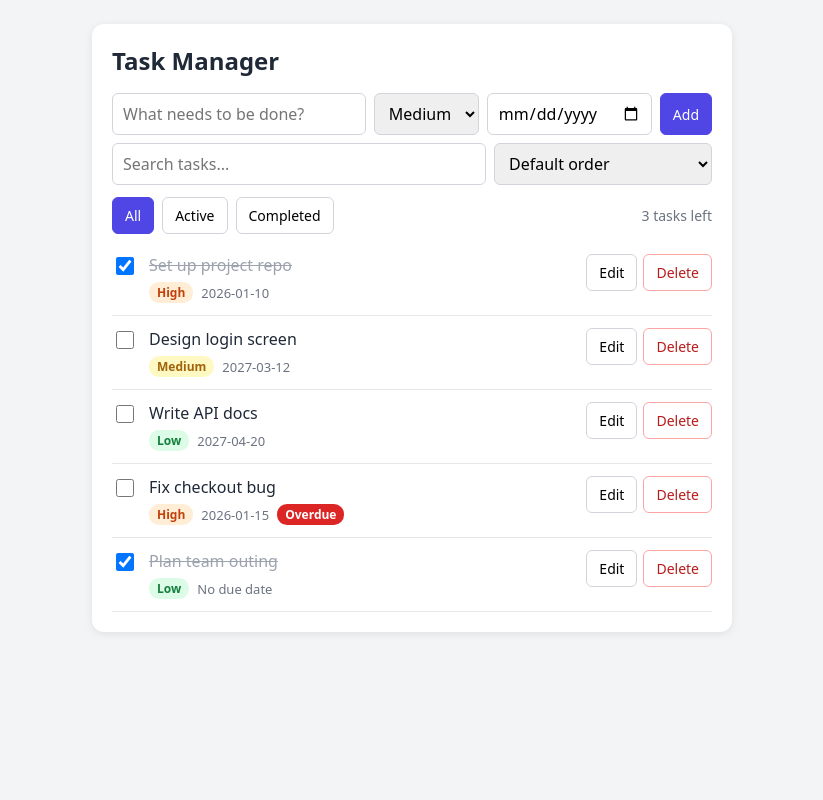
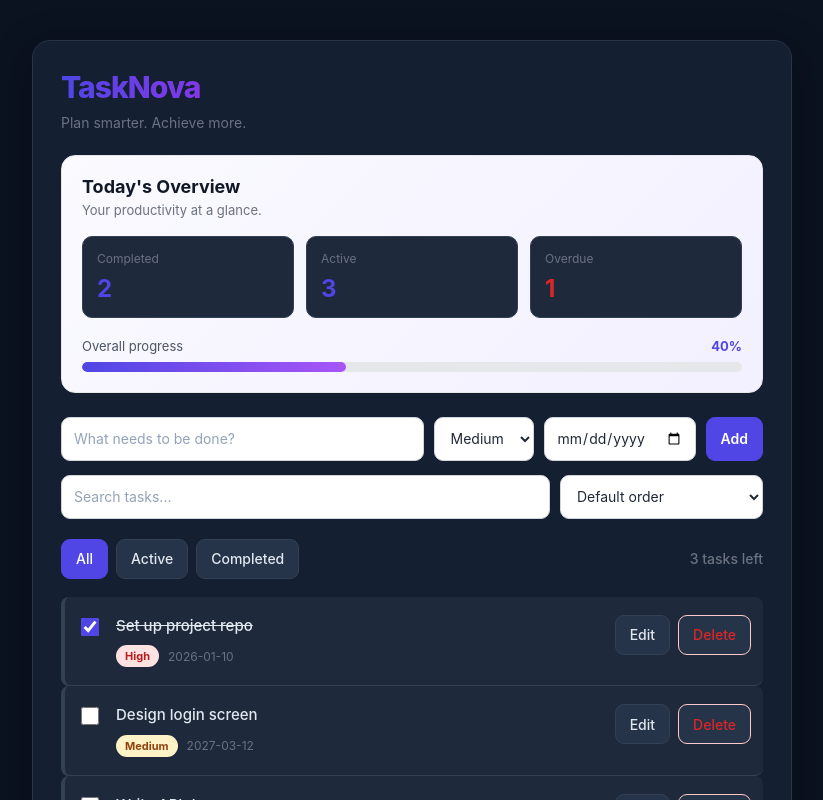
Before and after one commit to Sushil09kp/Task-Manager, a React (Vite) app: page / in a window 1280 px wide. Shown: the top 800 px of the page, without its empty margins (228-1051 px from the left). Built offline with nearby package versions, Linux system fonts and the light colour scheme.

Commit message:
Finalize TaskNova task manager

```diff
--- a/package.json
+++ b/package.json
@@ -1,5 +1,5 @@
 {
-  "name": "task-manger",
+  "name": "task-manager",
   "private": true,
   "version": "0.0.0",
   "type": "module",
--- a/src/App.css
+++ b/src/App.css
@@ -1,112 +1,240 @@
 .app {
-  max-width: 640px;
-  margin: 24px auto;
-  padding: 20px;
-  background: white;
-  border-radius: 12px;
-  box-shadow: 0 2px 8px rgba(0, 0, 0, 0.08);
+  max-width: 760px;
+  margin: 40px auto;
+  padding: 28px;
+  background: #ffffff;
+  border: 1px solid #e5e7eb;
+  border-radius: 18px;
+  box-shadow: 0 10px 35px rgba(31, 41, 55, 0.08);
+}
+
+.app-subtitle {
+  margin: -14px 0 24px;
+  color: #6b7280;
+  font-size: 14px;
+}
+
+.app-header {
+  margin-bottom: 24px;
+}
+
+.app-subtitle {
+  margin: 8px 0 0;
+  color: #6b7280;
+  font-size: 14px;
 }
 
 h1 {
-  margin: 0 0 16px;
-  font-size: 24px;
+  margin: 0 0 24px;
+  font-size: 30px;
+  font-weight: 700;
+  letter-spacing: -0.8px;
+  color: #111827;
+}
+
+
+.app-header {
+  display: flex;
+  align-items: center;
+  justify-content: space-between;           /* TaskNova Header -------------------- */
+  margin-bottom: 24px;
+}
+
+.app-header h1 {
+  margin: 0;
+  font-size: 30px;
+  font-weight: 800;
+  letter-spacing: -1px;
+  background: linear-gradient(90deg, #4f46e5, #9333ea);
+  -webkit-background-clip: text;
+  background-clip: text;
+  color: transparent;
+}
+
+.app-subtitle {
+  margin: 7px 0 0;
+  font-size: 14px;
+  color: #6b7280;
+}
+
+.task-item {
+  padding: 16px 12px;
+  border-radius: 10px;
+  transition: background 0.2s ease;
+}
+
+.task-item:hover {
+  background: #fafaff;
+}
+
+.task-item:last-child {
+  border-bottom: none;
+}
+
+.btn-delete:hover {
+  background: #fef2f2;
+  border-color: #ef4444;
+}
+
+.task-item .title {
+  font-weight: 500;
+  line-height: 1.5;
+}
+
+
+.task-item {
+  border-left: 4px solid transparent;                  /* Priority accent on task cards --------------------*/
+  padding-left: 12px;
+}
+
+.task-item.priority-high {
+  border-left-color: #f97316;
+}
+
+.task-item.priority-medium {
+  border-left-color: #eab308;
+}
+
+.task-item.priority-low {
+  border-left-color: #22c55e;
 }
 
 input[type='text'],
 input[type='search'],
 input[type='date'],
 select {
-  padding: 8px 10px;
+  min-height: 44px;
+  padding: 10px 12px;
   border: 1px solid #d1d5db;
-  border-radius: 6px;
-  font-size: 16px;
+  border-radius: 9px;
+  background: #ffffff;
+  color: #1f2937;
+  font-size: 14px;
   font-family: inherit;
+  transition: border-color 0.2s, box-shadow 0.2s;
 }
 
+input:focus,
+select:focus {
+  border-color: #6366f1;
+  box-shadow: 0 0 0 3px rgba(99, 102, 241, 0.12);
+  outline: none;
+}
+
+
 button {
-  padding: 8px 12px;
+  min-height: 40px;
+  padding: 9px 14px;
   border: 1px solid #d1d5db;
-  border-radius: 6px;
-  background: white;
+  border-radius: 9px;
+  background: #ffffff;
+  color: #374151;
   font-size: 14px;
+  font-weight: 500;
   font-family: inherit;
   cursor: pointer;
+  transition: background 0.2s, border-color 0.2s, transform 0.15s;
 }
 
 button:hover {
-  background: #f3f4f6;
+  background: #f9fafb;
+  border-color: #9ca3af;
 }
 
+button:active {
+  transform: scale(0.98);
+}
+
+
 :focus-visible {
-  outline: 2px solid #4f46e5;
-  outline-offset: 2px;
+  outline: 2px solid #6366f1;
+  outline-offset: 3px;
 }
+
 
 .form-row {
   display: flex;
   flex-wrap: wrap;
-  gap: 8px;
-  margin-bottom: 8px;
+  gap: 10px;
+  margin-bottom: 14px;
 }
 
 .form-row input[type='text'] {
   flex: 1;
-  min-width: 200px;
+  min-width: 180px;
 }
 
 .form-row button {
   background: #4f46e5;
   border-color: #4f46e5;
-  color: white;
+  color: #ffffff;
+  font-weight: 600;
 }
 
 .form-row button:hover {
   background: #4338ca;
+  border-color: #4338ca;
 }
 
+
 .error {
-  margin: 6px 0 0;
+  margin: 8px 0 0;
   color: #dc2626;
-  font-size: 14px;
+  font-size: 13px;
 }
+
 
 .search-sort {
   display: flex;
   flex-wrap: wrap;
-  gap: 8px;
-  margin-bottom: 12px;
+  gap: 10px;
+  margin-bottom: 20px;
 }
 
 .search-sort input {
   flex: 1;
-  min-width: 160px;
+  min-width: 180px;
 }
+
+.search-sort select {
+  min-width: 180px;
+}
+
 
 .filter-bar {
   display: flex;
   justify-content: space-between;
   align-items: center;
   flex-wrap: wrap;
-  gap: 8px;
-  margin-bottom: 8px;
+  gap: 12px;
+  margin-bottom: 18px;
 }
 
 .tabs {
   display: flex;
+  flex-wrap: wrap;
   gap: 8px;
 }
+
 
 .tab.active {
   background: #4f46e5;
   border-color: #4f46e5;
-  color: white;
+  color: #ffffff;
 }
+
+.tab.active:hover {
+  background: #4338ca;
+}
+
 
 .counter {
   margin: 0;
   color: #6b7280;
   font-size: 14px;
+  font-weight: 500;
 }
+
 
 .task-list {
   list-style: none;
@@ -114,26 +242,39 @@ button:hover {
   padding: 0;
 }
 
+
 .empty {
   margin: 0;
-  padding: 24px 0;
+  padding: 36px 12px;
   text-align: center;
   color: #6b7280;
+  font-size: 14px;
 }
+
 
 .task-item {
   display: flex;
   align-items: flex-start;
-  gap: 12px;
-  padding: 12px 0;
-  border-bottom: 1px solid #e5e7eb;
+  gap: 14px;
+  padding: 18px 12px;
+  border-bottom: 1px solid #f0f0f5;
+  border-radius: 8px;
+  transition: background 0.2s;
 }
+
+.task-item:hover {
+  background: #fafaff;
+}
+
 
 .task-item input[type='checkbox'] {
   width: 18px;
   height: 18px;
   margin-top: 3px;
+  accent-color: #4f46e5;
+  cursor: pointer;
 }
+
 
 .task-body {
   flex: 1;
@@ -141,85 +282,216 @@ button:hover {
 }
 
 .title {
-  font-size: 16px;
-  word-break: break-word;
+  font-size: 15px;
+  font-weight: 500;
+  line-height: 1.5;
+  color: #1f2937;
+  overflow-wrap: anywhere;
 }
+
 
 .title.done {
   text-decoration: line-through;
   color: #9ca3af;
 }
 
+
 .task-meta {
   display: flex;
   flex-wrap: wrap;
   align-items: center;
-  gap: 8px;
-  margin-top: 6px;
-  font-size: 13px;
+  gap: 9px;
+  margin-top: 8px;
+  font-size: 12px;
   color: #6b7280;
 }
+
 
 .edit-input {
   width: 100%;
 }
 
+
 .task-actions {
   display: flex;
-  gap: 6px;
+  gap: 8px;
   flex-shrink: 0;
 }
 
+
 .btn-delete {
-  color: #b91c1c;
-  border-color: #fca5a5;
+  color: #dc2626;
+  border-color: #fecaca;
 }
 
-.badge {
-  padding: 2px 8px;
-  border-radius: 10px;
-  font-size: 12px;
-  font-weight: 600;
+.btn-delete:hover {
+  background: #fef2f2;
+  border-color: #f87171;
 }
 
-.badge-high {
-  background: #ffedd5;
-  color: #c2410c;
+
+.badge {
+  padding: 4px 9px;
+  border-radius: 20px;
+  font-size: 11px;
+  font-weight: 700;
 }
 
+
+.badge-high {
+  background: #fee2e2;
+  color: #b91c1c;
+}
+
+
 .badge-medium {
-  background: #fef9c3;
-  color: #a16207;
+  background: #fef3c7;
+  color: #92400e;
 }
+
 
 .badge-low {
   background: #dcfce7;
-  color: #15803d;
+  color: #166534;
 }
 
+
 .overdue {
-  padding: 2px 8px;
-  border-radius: 10px;
+  padding: 4px 9px;
+  border-radius: 20px;
   background: #dc2626;
-  color: white;
-  font-size: 12px;
-  font-weight: 600;
+  color: #ffffff;
+  font-size: 11px;
+  font-weight: 700;
 }
+
 
 @media (max-width: 480px) {
   .app {
+    width: 100%;
     margin: 0;
-    padding: 16px;
+    padding: 20px 16px;
     border-radius: 0;
     box-shadow: none;
   }
 
+  h1 {
+    font-size: 25px;
+    margin-bottom: 20px;
+  }
+
+  .form-row {
+    gap: 8px;
+  }
+
+  .form-row input[type='text'] {
+    min-width: 100%;
+  }
+
+  .form-row input[type='date'] {
+    flex: 1;
+    min-width: 130px;
+  }
+
+  .search-sort input,
+  .search-sort select {
+    width: 100%;
+    min-width: 0;
+  }
+
+  .filter-bar {
+    align-items: flex-start;
+  }
+
   .task-item {
     flex-wrap: wrap;
+    gap: 10px;
+    padding: 16px 8px;
+  }
+
+  .task-body {
+    flex: 1;
   }
 
   .task-actions {
     width: 100%;
-    padding-left: 30px;
+    padding-left: 28px;
+  }
+
+  .task-actions button {
+    flex: 1;
   }
 }
+
+
+
+.app {
+  background: #151F32;
+  color: #E2E8F0;
+  border: 1px solid #263449;
+  box-shadow: 0 10px 40px rgba(0, 0, 0, 0.3);
+}
+
+
+input {
+  background: #0B1220;
+  color: #E2E8F0;
+  border: 1px solid #334155;
+}
+
+input::placeholder {
+  color: #94A3B8;
+}
+
+
+button {
+  background: #263449;
+  color: #E2E8F0;
+  border: 1px solid #334155;
+}
+
+button:hover {
+  background: #334155;
+}
+
+.summary-card {
+  background: #1E293B;
+  color: #E2E8F0;
+  border: 1px solid #334155;
+}
+
+
+.task-item {
+  background: #1E293B;
+  border-color: #334155;
+}
+
+
+.search-sort,
+.filter-bar {
+  background: transparent;
+  color: #E2E8F0;
+}
+
+
+.progress-bar {
+  background: #334155;
+}
+
+.task-item {
+  background: #1E293B !important;
+  color: #E2E8F0 !important;
+  border-color: #334155 !important;
+}
+
+.task-item .task-body {
+  color: #E2E8F0;
+}
+
+.task-item .title {
+  color: #E2E8F0;
+}
+
+.task-item input {
+  accent-color: #8B5CF6;
+}
--- a/src/App.jsx
+++ b/src/App.jsx
@@ -4,6 +4,7 @@ import TaskForm from './components/TaskForm'
 import FilterTabs from './components/FilterTabs'
 import SearchSort from './components/SearchSort'
 import { getVisibleTasks } from './utils/taskHelpers'
+import DashboardSummary from './components/DashboardSummary'
 import './App.css'
 
 function App() {
@@ -41,7 +42,9 @@ function App() {
   }
 
   useEffect(() => {
+  Promise.resolve().then(() => {
     loadTasks()
+  })
   }, [])
 
   function updateTasks(newTasks) {
@@ -90,19 +93,32 @@ function App() {
 
   return (
   <div className="app">
-      <h1>Task Manager</h1>
+    <header className="app-header">
+      <div>
+        <h1>TaskNova</h1>
+        <p className="app-subtitle">
+          Plan smarter. Achieve more.
+        </p>
+      </div>
+    </header>
+
+    <DashboardSummary tasks={tasks} />
+
     <TaskForm onAdd={addTask} />
+
     <SearchSort
       searchText={searchText}
       onSearchChange={setSearchText}
       sortBy={sortBy}
       onSortChange={setSortBy}
     />
+
     <FilterTabs
       filter={filter}
       onFilterChange={setFilter}
       tasksLeft={tasksLeft}
     />
+
     <TaskList
       tasks={visibleTasks}
       onToggle={toggleTask}
--- /dev/null
+++ b/src/components/DashboardSummary.css
@@ -0,0 +1,114 @@
+.dashboard-summary {
+  margin-bottom: 24px;
+  padding: 20px;
+  border: 1px solid #e5e7eb;
+  border-radius: 14px;
+  background: linear-gradient(135deg, #fafaff, #f3f0ff);
+}
+
+.summary-header h2 {
+  margin: 0;
+  font-size: 18px;
+  color: #111827;
+}
+
+.summary-header p {
+  margin: 5px 0 18px;
+  font-size: 13px;
+  color: #6b7280;
+}
+
+.summary-grid {
+  display: grid;
+  grid-template-columns: repeat(3, 1fr);
+  gap: 12px;
+}
+
+.summary-card {
+  display: flex;
+  flex-direction: column;
+  gap: 8px;
+  padding: 14px;
+  border-radius: 10px;
+  background: white;
+  border: 1px solid #e5e7eb;
+}
+
+.summary-label {
+  font-size: 12px;
+  color: #6b7280;
+}
+
+.summary-number {
+  font-size: 24px;
+  color: #4f46e5;
+}
+
+.overdue-number {
+  color: #dc2626;
+}
+
+.progress-section {
+  margin-top: 20px;
+}
+
+.progress-header {
+  display: flex;
+  justify-content: space-between;
+  margin-bottom: 8px;
+  font-size: 13px;
+  color: #4b5563;
+}
+
+.progress-header strong {
+  color: #4f46e5;
+}
+
+.progress-track {
+  height: 9px;
+  overflow: hidden;
+  border-radius: 20px;
+  background: #e5e7eb;
+}
+
+.progress-fill {
+  height: 100%;
+  border-radius: 20px;
+  background: linear-gradient(90deg, #6366f1, #8b5cf6);
+  transition: width 0.3s ease;
+}
+
+.summary-card {
+  transition: transform 0.2s ease, box-shadow 0.2s ease;
+}
+
+.summary-card:hover {
+  transform: translateY(-3px);
+  box-shadow: 0 6px 16px rgba(79, 70, 229, 0.08);
+}
+
+.progress-track {
+  height: 10px;
+}
+
+.progress-fill {
+  background: linear-gradient(90deg, #4f46e5, #a855f7);
+}
+
+@media (max-width: 480px) {
+  .dashboard-summary {
+    padding: 16px;
+  }
+
+  .summary-grid {
+    gap: 8px;
+  }
+
+  .summary-card {
+    padding: 10px;
+  }
+
+  .summary-number {
+    font-size: 21px;
+  }
+}
--- /dev/null
+++ b/src/components/DashboardSummary.jsx
@@ -0,0 +1,65 @@
+import { isOverdue } from '../utils/taskHelpers'
+import './DashboardSummary.css'
+
+function DashboardSummary({ tasks }) {
+  const completedTasks = tasks.filter((task) => task.completed).length
+
+  const activeTasks = tasks.filter((task) => !task.completed).length
+
+  const overdueTasks = tasks.filter((task) => isOverdue(task)).length
+
+  const progress = tasks.length === 0
+    ? 0
+    : Math.round((completedTasks / tasks.length) * 100)
+
+  return (
+    <section className="dashboard-summary">
+      <div className="summary-header">
+        <h2>Today's Overview</h2>
+        <p>Your productivity at a glance.</p>
+      </div>
+
+      <div className="summary-grid">
+        <div className="summary-card">
+          <span className="summary-label">Completed</span>
+          <strong className="summary-number">{completedTasks}</strong>
+        </div>
+
+        <div className="summary-card">
+          <span className="summary-label">Active</span>
+          <strong className="summary-number">{activeTasks}</strong>
+        </div>
+
+        <div className="summary-card">
+          <span className="summary-label">Overdue</span>
+          <strong className="summary-number overdue-number">
+            {overdueTasks}
+          </strong>
+        </div>
+      </div>
+
+      <div className="progress-section">
+        <div className="progress-header">
+          <span>Overall progress</span>
+          <strong>{progress}%</strong>
+        </div>
+
+        <div
+          className="progress-track"
+          role="progressbar"
+          aria-label="Task completion progress"
+          aria-valuenow={progress}
+          aria-valuemin={0}
+          aria-valuemax={100}
+        >
+          <div
+            className="progress-fill"
+            style={{ width: `${progress}%` }}
+          />
+        </div>
+      </div>
+    </section>
+  )
+}
+
+export default DashboardSummary
--- a/src/components/TaskItem.jsx
+++ b/src/components/TaskItem.jsx
@@ -39,7 +39,7 @@ function TaskItem({ task, onToggle, onEdit, onDelete }) {
   }
 
   return (
-    <li className="task-item">
+    <li className={`task-item priority-${task.priority.toLowerCase()}`}>
       <input
         type="checkbox"
         aria-label={`Mark "${task.title}" as completed`}
--- a/src/index.css
+++ b/src/index.css
@@ -4,7 +4,17 @@
 
 body {
   margin: 0;
-  font-family: system-ui, -apple-system, 'Segoe UI', Roboto, sans-serif;
-  background: #f3f4f6;
-  color: #1f2937;
+  font-family: 'Inter', system-ui, sans-serif;
+  background: #0B1220;
+  color: #E2E8F0;
 }
+
+button,
+input,
+select {
+  font: inherit;
+}
+
+h1 {
+  line-height: 1.25;
+}
```
Lines whose indentation alone changed are shown as unchanged.
